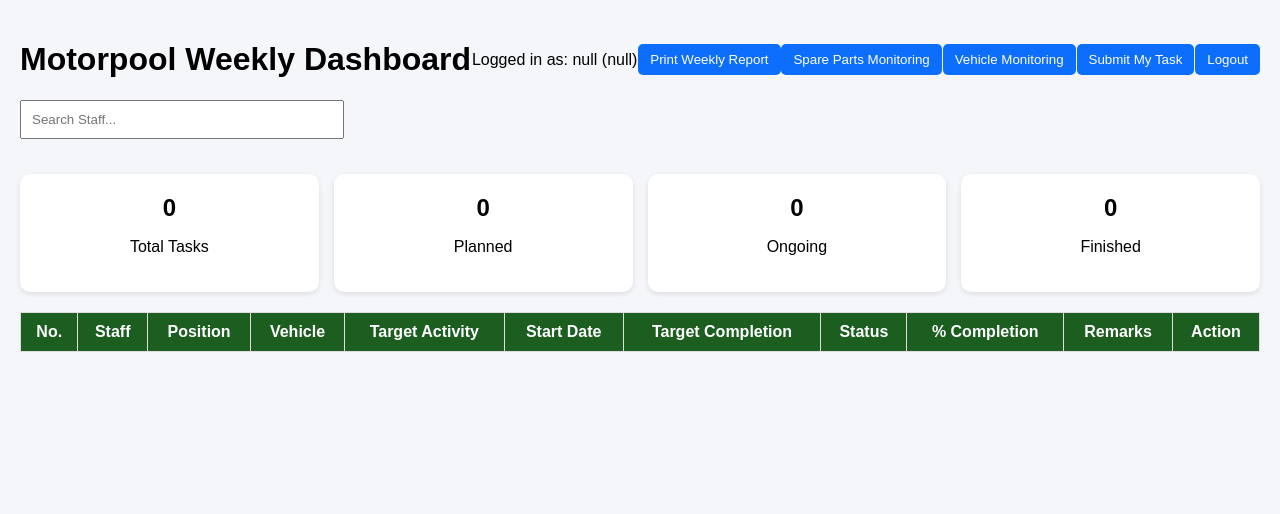
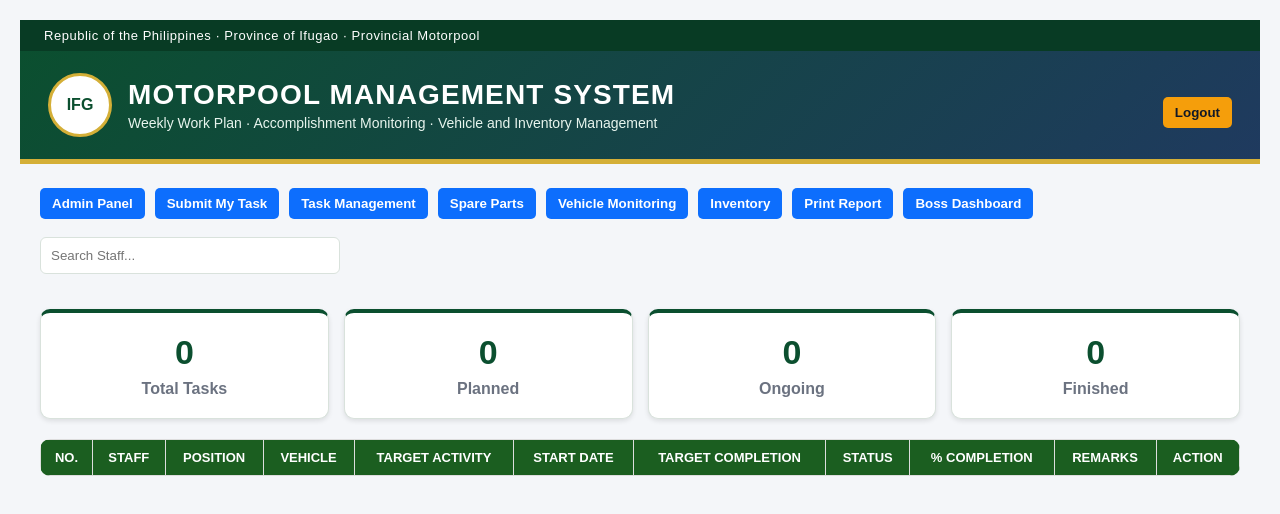
Before and after one commit to motorpoolIfugao/motorpool-dashboard, a plain HTML site: page dashboard.html in a window 1280 px wide. Drawn offline with Linux system fonts and the light colour scheme; no server answers.

Commit message:
Upgrade government UI theme

```diff
--- /dev/null
+++ b/css/gov-theme.css
@@ -0,0 +1,269 @@
+:root{
+    --gov-green:#0b4f2f;
+    --gov-green-dark:#083b24;
+    --gov-gold:#d4af37;
+    --gov-blue:#1f3a5f;
+    --bg:#f3f6f4;
+    --card:#ffffff;
+    --text:#1f2933;
+    --muted:#6b7280;
+    --border:#d9e2dc;
+    --danger:#dc3545;
+    --warning:#f59e0b;
+    --success:#198754;
+    --info:#0d6efd;
+}
+
+*{
+    box-sizing:border-box;
+}
+
+body{
+    margin:0;
+    font-family:Arial, sans-serif;
+    background:var(--bg);
+    color:var(--text);
+}
+
+.gov-topbar{
+    background:var(--gov-green-dark);
+    color:white;
+    padding:8px 24px;
+    font-size:13px;
+    letter-spacing:.04em;
+}
+
+.gov-header{
+    background:linear-gradient(135deg,var(--gov-green),var(--gov-blue));
+    color:white;
+    padding:22px 28px;
+    border-bottom:5px solid var(--gov-gold);
+}
+
+.gov-header-content{
+    max-width:1300px;
+    margin:auto;
+    display:flex;
+    justify-content:space-between;
+    align-items:center;
+    gap:20px;
+    flex-wrap:wrap;
+}
+
+.gov-brand{
+    display:flex;
+    align-items:center;
+    gap:16px;
+}
+
+.gov-seal{
+    width:64px;
+    height:64px;
+    border-radius:50%;
+    background:white;
+    color:var(--gov-green);
+    display:flex;
+    align-items:center;
+    justify-content:center;
+    font-weight:bold;
+    border:3px solid var(--gov-gold);
+}
+
+.gov-title h1{
+    margin:0;
+    font-size:28px;
+    text-transform:uppercase;
+    letter-spacing:.04em;
+}
+
+.gov-title p{
+    margin:4px 0 0;
+    font-size:14px;
+    color:#e8f5ee;
+}
+
+.gov-user{
+    text-align:right;
+    font-size:14px;
+}
+
+.gov-container{
+    max-width:1300px;
+    margin:24px auto;
+    padding:0 20px;
+}
+
+.gov-card{
+    background:var(--card);
+    border:1px solid var(--border);
+    border-radius:12px;
+    padding:20px;
+    box-shadow:0 4px 12px rgba(0,0,0,.08);
+}
+
+.gov-nav{
+    display:flex;
+    gap:10px;
+    flex-wrap:wrap;
+    margin:18px 0;
+}
+
+button,
+.gov-btn{
+    border:none;
+    background:var(--gov-green);
+    color:white;
+    padding:10px 14px;
+    border-radius:6px;
+    cursor:pointer;
+    font-weight:600;
+}
+
+button:hover,
+.gov-btn:hover{
+    background:var(--gov-green-dark);
+}
+
+.gov-btn-secondary{
+    background:var(--gov-blue);
+}
+
+.gov-btn-warning{
+    background:var(--warning);
+    color:#111827;
+}
+
+.gov-btn-danger{
+    background:var(--danger);
+}
+
+.gov-btn-light{
+    background:#e5e7eb;
+    color:#111827;
+}
+
+.card-container,
+.summary{
+    display:grid;
+    grid-template-columns:repeat(auto-fit,minmax(170px,1fr));
+    gap:16px;
+    margin:20px 0;
+}
+
+.card{
+    background:white;
+    border:1px solid var(--border);
+    border-radius:12px;
+    padding:18px;
+    text-align:center;
+    box-shadow:0 3px 10px rgba(0,0,0,.07);
+    border-top:4px solid var(--gov-green);
+}
+
+.card h2{
+    margin:0;
+    font-size:34px;
+    color:var(--gov-green);
+}
+
+.card p{
+    margin:8px 0 0;
+    color:var(--muted);
+    font-weight:600;
+}
+
+input,
+select,
+textarea{
+    border:1px solid var(--border);
+    border-radius:6px;
+    padding:10px;
+}
+
+table{
+    width:100%;
+    border-collapse:collapse;
+    background:white;
+    border-radius:10px;
+    overflow:hidden;
+}
+
+th{
+    background:var(--gov-green);
+    color:white;
+    padding:11px;
+    font-size:13px;
+    text-transform:uppercase;
+}
+
+td{
+    border:1px solid #e5e7eb;
+    padding:10px;
+    font-size:14px;
+}
+
+tr:nth-child(even){
+    background:#f9fbfa;
+}
+
+tr:hover{
+    background:#eef7f1;
+}
+
+.status{
+    padding:5px 10px;
+    border-radius:20px;
+    color:white;
+    font-weight:bold;
+    display:inline-block;
+    font-size:12px;
+}
+
+.status.Planned{
+    background:#6c757d;
+}
+
+.status.Ongoing{
+    background:var(--warning);
+    color:#111827;
+}
+
+.status.Finished{
+    background:var(--success);
+}
+
+.status.Delayed{
+    background:var(--danger);
+}
+
+.status.Waiting,
+.status.Waiting-for-Parts{
+    background:var(--info);
+}
+
+.page-title{
+    color:var(--gov-green);
+    margin-bottom:5px;
+}
+
+.page-subtitle{
+    color:var(--muted);
+    margin-top:0;
+}
+
+@media print{
+    .gov-topbar,
+    .gov-nav,
+    button{
+        display:none !important;
+    }
+
+    body{
+        background:white;
+    }
+
+    .gov-card,
+    .card{
+        box-shadow:none;
+    }
+}
--- a/dashboard.html
+++ b/dashboard.html
@@ -3,7 +3,7 @@
 <head>
 <meta charset="UTF-8">
 <title>Motorpool Dashboard</title>
-
+<link rel="stylesheet" href="css/gov-theme.css?v=1">
 
 <style>
 
@@ -106,41 +106,68 @@
 
 <body>
 
-<div class="header">
-    <h1>Motorpool Weekly Dashboard</h1>
+<div class="gov-topbar">
+    Republic of the Philippines · Province of Ifugao · Provincial Motorpool
+</div>
 
+<header class="gov-header">
+    <div class="gov-header-content">
+
+        <div class="gov-brand">
+            <div class="gov-seal">
+                IFG
+            </div>
+
+            <div class="gov-title">
+                <h1>Motorpool Management System</h1>
+                <p>Weekly Work Plan · Accomplishment Monitoring · Vehicle and Inventory Management</p>
+            </div>
+        </div>
+
+        <div class="gov-user">
             <p id="userInfo"></p>
+            <button onclick="logout()" class="gov-btn-warning">
+                Logout
+            </button>
+        </div>
 
-    <button onclick="window.location.href='report.html'">
-    Print Weekly Report
+    </div>
+</header>
+
+<div class="gov-container">
+
+    <div class="gov-nav">
+
+        <button id="adminBtn" onclick="window.location.href='admin.html'">
+            Admin Panel
+        </button>
+
+        <button id="employeeTaskBtn" onclick="window.location.href='employee-task.html'">
+            Submit My Task
+        </button>
+
+        <button id="taskManagementBtn" onclick="window.location.href='task-management.html'">
+            Task Management
         </button>
 
         <button onclick="window.location.href='spare-parts.html'">
-    Spare Parts Monitoring
+            Spare Parts
         </button>
 
         <button onclick="window.location.href='vehicles.html'">
             Vehicle Monitoring
         </button>
 
-    <button id="adminBtn" onclick="window.location.href='admin.html'">
-    Admin Panel
+        <button onclick="window.location.href='inventory.html'">
+            Inventory
         </button>
 
-    <button id="taskManagementBtn" onclick="window.location.href='task-management.html'">
-    Task Management
+        <button onclick="window.location.href='report.html'">
+            Print Report
         </button>
 
-    <button id="employeeTaskBtn" onclick="window.location.href='employee-task.html'">
-    Submit My Task
-    </button>
-
-    <button id="inventoryBtn" onclick="window.location.href='inventory.html'">
-    Inventory Management
-    </button>
-
-    <button onclick="logout()">
-    Logout
+        <button onclick="window.location.href='boss-dashboard.html'">
+            Boss Dashboard
         </button>
 
     </div>
@@ -198,7 +225,7 @@
 </tbody>
 
 </table>
-
+</div>
 <script src="js/dashboard.js"></script>
 <script src="js/auth-check.js"></script>
 <script src="js/dashboard.js"></script>
```
Also changed, not shown: accomplishment.html (+1 -1 lines), admin.html (+1 -1 lines), boss-dashboard.html (+1 -1 lines), employee-task.html (+1 -1 lines), index.html (+1 -0 lines), inventory.html (+1 -0 lines), login.html (+1 -1 lines), report.html (+1 -1 lines), spare-parts.html (+1 -1 lines), task-management.html (+1 -1 lines), update.html (+1 -1 lines), vehicles.html (+1 -1 lines). Lines whose indentation alone changed are shown as unchanged.
